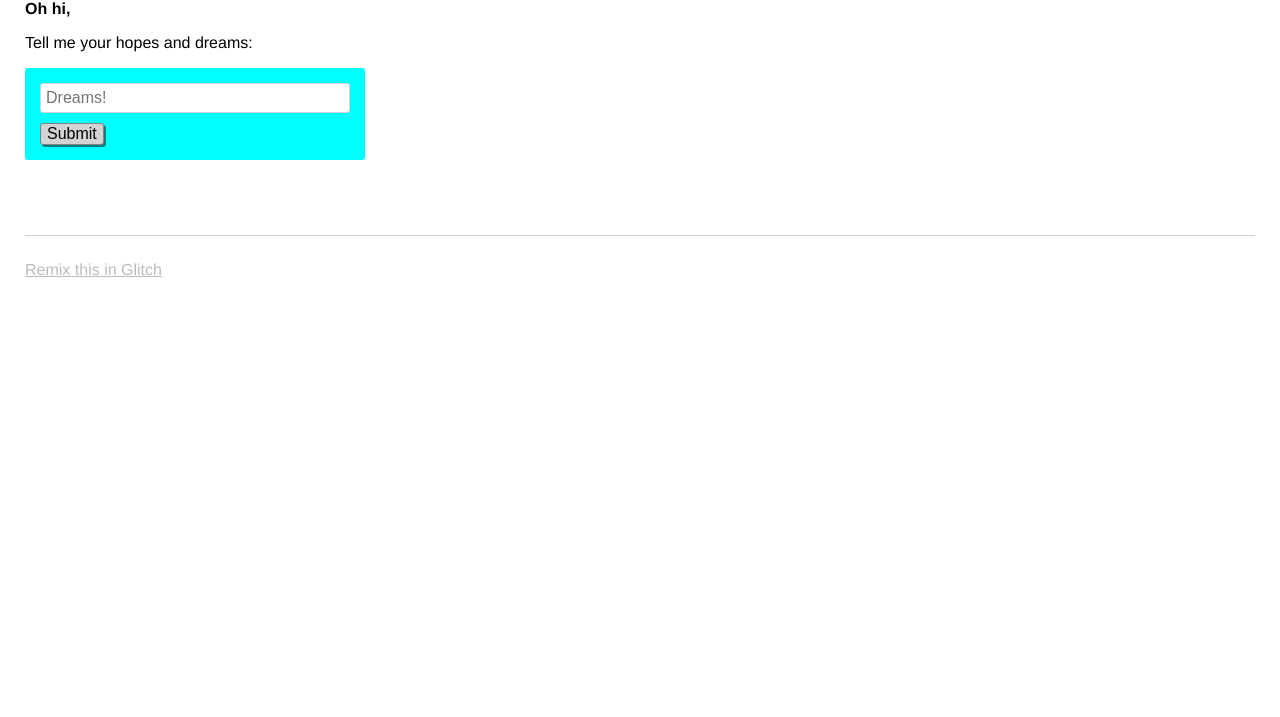
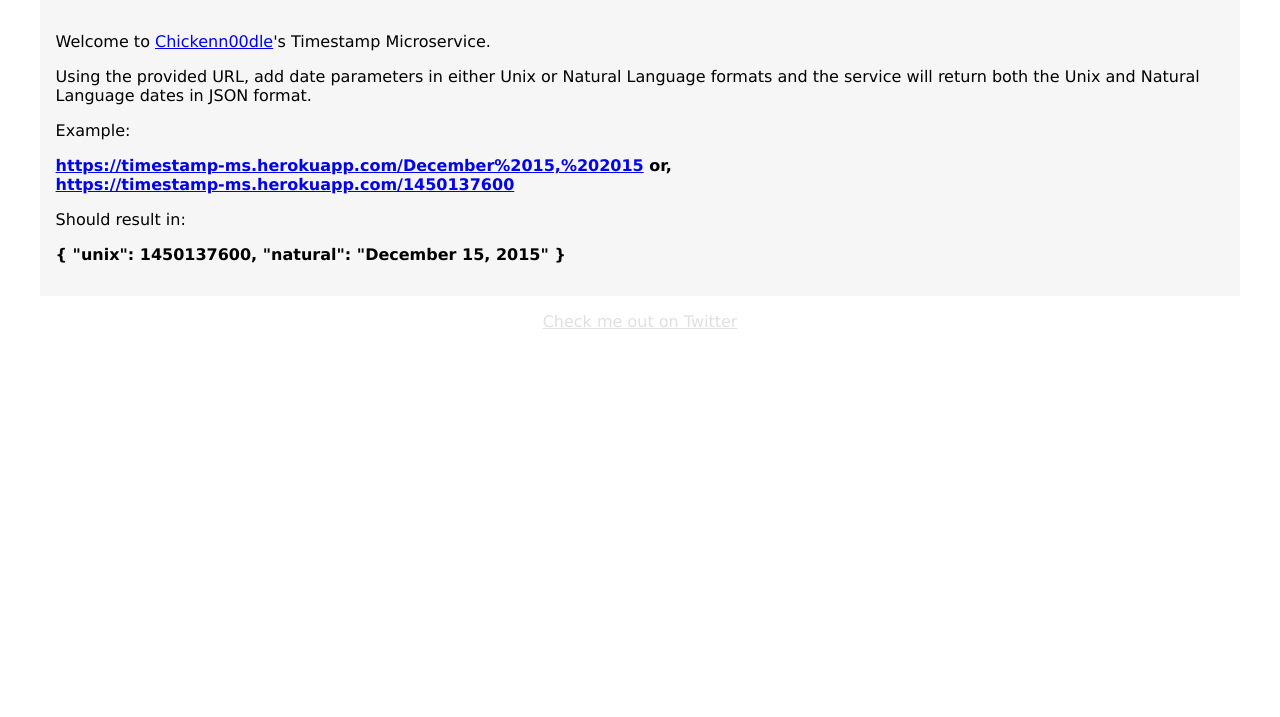
Before and after one commit to chickenn00dle/noddles-timestamp, a website: page views/index.html in a window 1280 px wide. Shown: the part 83-800 px from the top of the page. Drawn offline with nearby package versions, Linux system fonts and the light colour scheme; no server answers.

Commit message:
Checkpoint

```diff
--- a/public/style.css
+++ b/public/style.css
@@ -9,74 +9,34 @@
 }
 
 body {
-  font-family: helvetica, arial, sans-serif;
-  margin: 25px;
+  font-size: 16px;
+  font-family: "Lucida Sans Unicode", "Lucida Grande", sans-serif;
+  display: flex;
+  flex-direction: column;
+  align-items: center;
+}
+
+main {
+  background: #f6f6f6;
+  padding: 1rem;
+  flex: 0 1 100%;
+  width: 95%
 }
 
 h1 {
-  font-weight: bold;
-  color: pink;
+  color: green;
+  margin-bottom: 1rem;
+  text-align: center;
 }
 
-.bold {
-  font-weight: bold;
-}
+pre {
 
-p {
-  max-width: 600px;
-}
-
-form {
-  margin-bottom: 25px;
-  padding: 15px;
-  background-color: cyan;
-  display: inline-block;
-  width: 100%;
-  max-width: 340px;
-  border-radius: 3px;
-}
-
-input {
-  display: block;
-  margin-bottom: 10px;
-  padding: 5px;
-  width: 100%;
-  border: 1px solid lightgrey;
-  border-radius: 3px;
-  font-size: 16px;
-}
-
-button {
-  font-size: 16px;
-  border-radius: 3px;
-  background-color: lightgrey;
-  border: 1px solid grey;
-  box-shadow: 2px 2px teal;
-  cursor: pointer;
-}
-
-button:hover {
-  background-color: yellow;
-}
-
-button:active {
-  box-shadow: none;
-}
-
-li {
-  margin-bottom: 5px;
 }
 
 footer {
-  margin-top: 50px;
-  padding-top: 25px;
-  border-top: 1px solid lightgrey;
+  padding: 1rem;
 }
 
 footer > a {
-  color: #BBBBBB;
+  color: #e0e0e0;
 }
-
-.nicejob {
-  text-decoration: line-through;
-}
--- a/views/index.html
+++ b/views/index.html
@@ -10,9 +10,8 @@
 <!DOCTYPE html>
 <html>
   <head>
-    <title>Welcome to Glitch!</title>
-    <meta name="description" content="A cool thing made with Glitch">
-    <link id="favicon" rel="icon" href="https://glitch.com/edit/favicon-app.ico" type="image/x-icon">
+    <title>Timestamp Microservice</title>
+    <meta name="description" content="Timestamp Microservice">
     <meta charset="utf-8">
     <meta http-equiv="X-UA-Compatible" content="IE=edge">
     <meta name="viewport" content="width=device-width, initial-scale=1">
@@ -21,26 +20,33 @@
   <body>
     <header>
       <h1>
-        A Dream of the Future
+        Timestamp Microservice
       </h1>
     </header>
 
     <main>
-      <p class="bold">Oh hi,</p>
-      <p>Tell me your hopes and dreams:</p>
-      <form>
-        <input type="text" maxlength="100" placeholder="Dreams!">
-        <button type="submit">Submit</button>
-      </form>
-      <section class="dreams">
-        <ul id="dreams">
-        </ul>
-      </section>
+      <p class="bold">Welcome to <a href="https://twitter.com/ChickenN00dle" target="_blank">Chickenn00dle</a>'s Timestamp Microservice.</p>
+      <p>Using the provided URL, add date parameters in either Unix or Natural Language formats and the service will return both the Unix and Natural Language dates in JSON format.</p>
+      <div class="box">
+        <p>
+          Example:
+        </p>
+        <p><strong>
+          <a href="https://timestamp-ms.herokuapp.com/December%2015,%202015">https://timestamp-ms.herokuapp.com/December%2015,%202015</a> or,<br />
+          <a href="ttps://timestamp-ms.herokuapp.com/1450137600">https://timestamp-ms.herokuapp.com/1450137600</a>
+        </strong></p>
+        <p>
+          Should result in:
+        </p>
+        <p><strong>
+          { "unix": 1450137600, "natural": "December 15, 2015" }
+        </strong></p>
+      </div>
     </main>
 
     <footer>
-      <a href="https://glitch.com">
-        Remix this in Glitch
+      <a href="https://twitter.com/ChickenN00dle">
+        Check me out on Twitter
       </a>
     </footer>
 
```
Also changed, not shown: server.js (+1 -35 lines).
